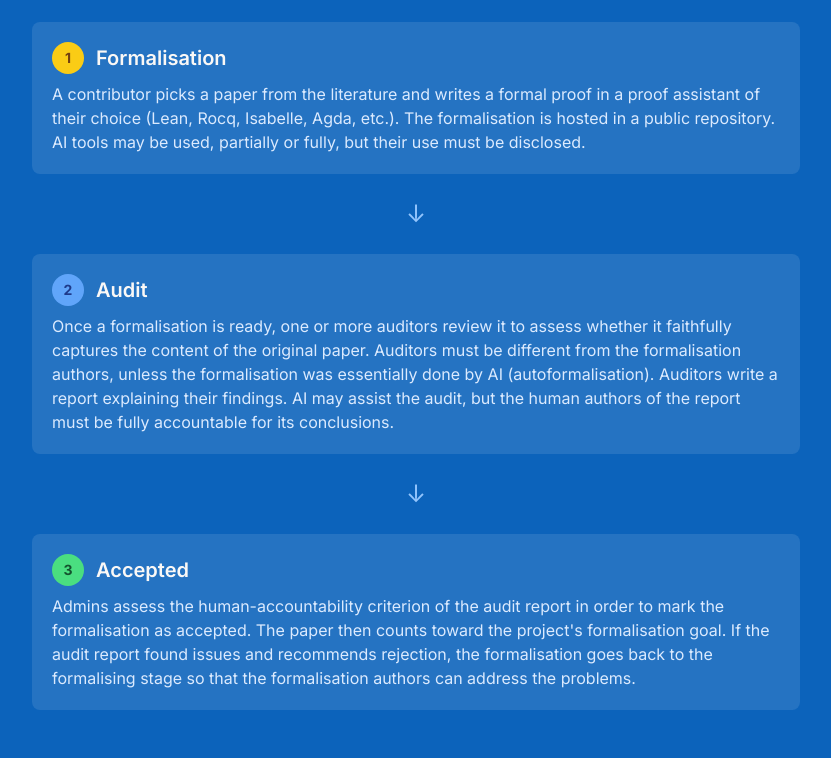
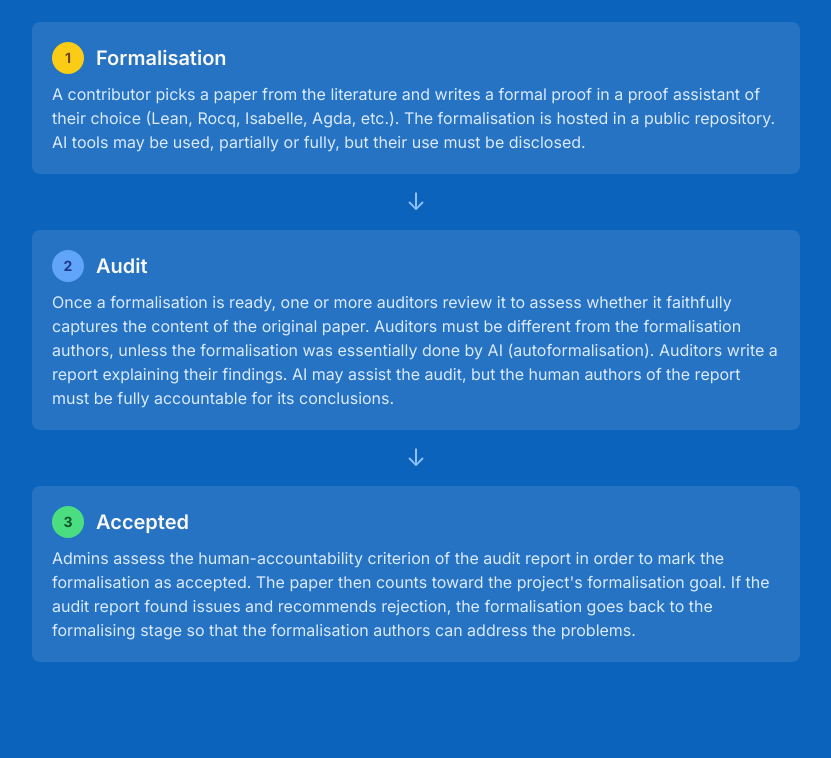
Before and after one commit to ccchallenge-org/ccchallenge, a FastAPI app: template backend/templates/method.html in a window 1280 px wide. Shown: the part 250-1008 px from the top of the page, without its empty margins (224-1055 px from the left). After the commit the page ends 912 px from the top, so only its background shows below. Run offline with FastAPI, Linux system fonts and the light colour scheme; the template is opened without the code that fills it, so the values that code supplies are empty; parts of the project's set-up code (start-up, migrations or seed data) failed here and were passed over; some libraries are stand-ins or nearby versions.

Commit message:
Reduce vertical gap between method page stages
Co-Authored-By: Claude Opus 4.6 <noreply@anthropic.com>

```diff
--- a/backend/templates/method.html
+++ b/backend/templates/method.html
@@ -10,7 +10,7 @@
     </p>
 
     <!-- Pipeline -->
-    <div class="space-y-6">
+    <div class="space-y-3">
 
         <!-- Stage 1 -->
         <div class="bg-white/10 rounded-lg p-5">
```
